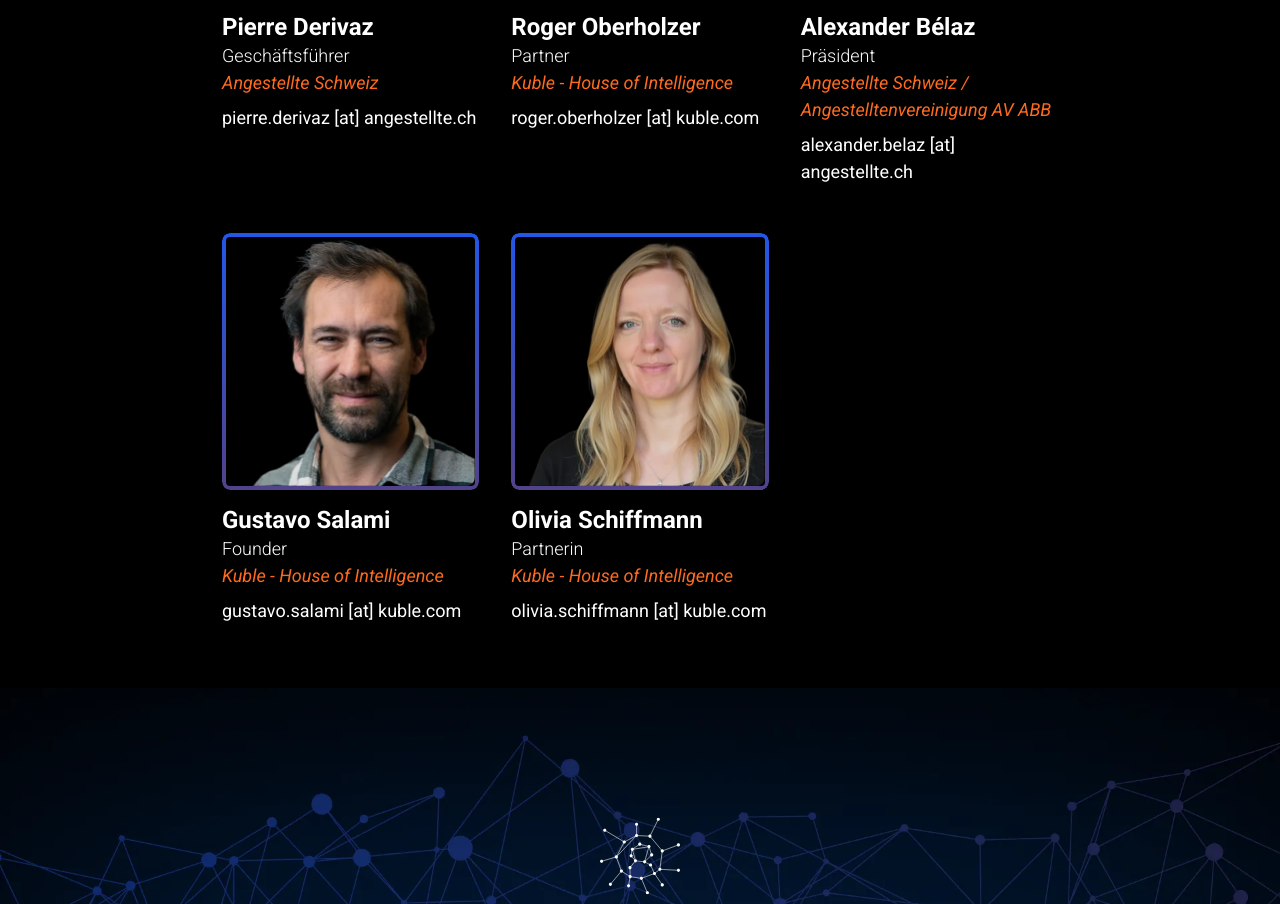
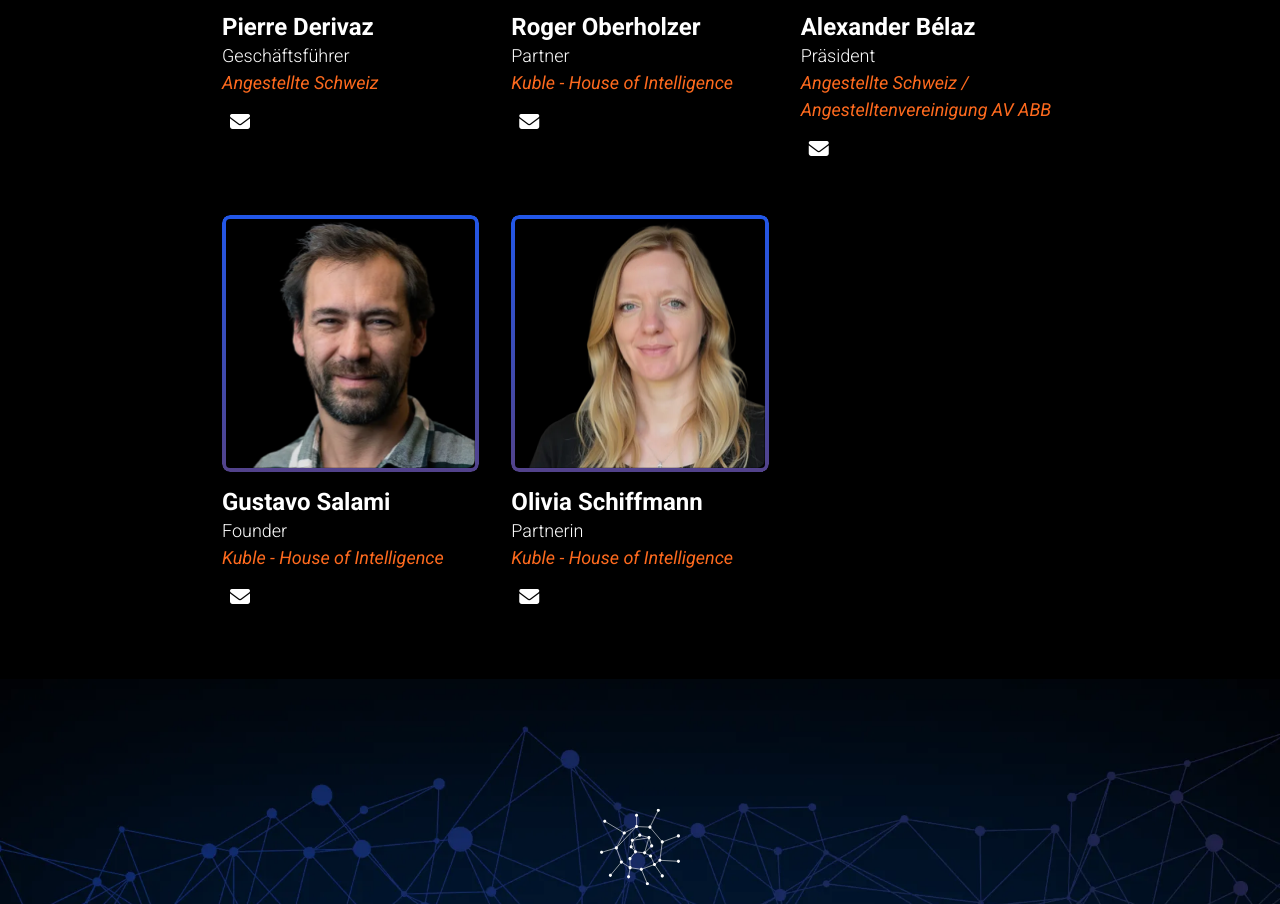
Before and after one commit to rogeroberholzer-kuble/einstAIn, a plain HTML site: page dist/de/organisation/index.html in a window 1280 px wide. Shown: the part 1638-2542 px from the top of the page. Drawn offline with Linux system fonts and the light colour scheme.

Commit message:
Organisation: E-Mail-Links der Initiant:innen als mailto, CSS neu erzeugt
Co-Authored-By: Claude Fable 5.2 <noreply@anthropic.com>
Claude-Session: https://claude.ai/code/session_016ojL2z7PEjeaYLcwXcivxm

```diff
--- a/dist/de/organisation/index.html
+++ b/dist/de/organisation/index.html
@@ -138,7 +138,7 @@
 <div class="field field--name-field-role">Geschäftsführer </div>
 <div class="field field--name-field-company">Angestellte Schweiz </div>
 <div class="social-links">
-<div class="field field--name-field-email"><span><span>pierre.derivaz</span> [at] <span>angestellte.ch</span></span></div>
+<div class="field field--name-field-email"><a class="spamspan" href="mailto:pierre.derivaz@angestellte.ch">pierre.derivaz@angestellte.ch</a></div>
 </div>
 </div>
 </article>
@@ -157,7 +157,7 @@
 <div class="field field--name-field-role">Partner </div>
 <div class="field field--name-field-company">Kuble - House of Intelligence</div>
 <div class="social-links">
-<div class="field field--name-field-email"><span><span>roger.oberholzer</span> [at] <span>kuble.com</span></span></div>
+<div class="field field--name-field-email"><a class="spamspan" href="mailto:roger.oberholzer@kuble.com">roger.oberholzer@kuble.com</a></div>
 </div>
 </div>
 </article>
@@ -176,7 +176,7 @@
 <div class="field field--name-field-role">Präsident</div>
 <div class="field field--name-field-company">Angestellte Schweiz / Angestelltenvereinigung AV ABB</div>
 <div class="social-links">
-<div class="field field--name-field-email"><span><span>alexander.belaz</span> [at] <span>angestellte.ch</span></span></div>
+<div class="field field--name-field-email"><a class="spamspan" href="mailto:alexander.belaz@angestellte.ch">alexander.belaz@angestellte.ch</a></div>
 </div>
 </div>
 </article>
@@ -195,7 +195,7 @@
 <div class="field field--name-field-role">Founder</div>
 <div class="field field--name-field-company">Kuble - House of Intelligence</div>
 <div class="social-links">
-<div class="field field--name-field-email"><span><span>gustavo.salami</span> [at] <span>kuble.com</span></span></div>
+<div class="field field--name-field-email"><a class="spamspan" href="mailto:gustavo.salami@kuble.com">gustavo.salami@kuble.com</a></div>
 </div>
 </div>
 </article>
@@ -214,7 +214,7 @@
 <div class="field field--name-field-role">Partnerin </div>
 <div class="field field--name-field-company">Kuble - House of Intelligence</div>
 <div class="social-links">
-<div class="field field--name-field-email"><span><span>olivia.schiffmann</span> [at] <span>kuble.com</span></span></div>
+<div class="field field--name-field-email"><a class="spamspan" href="mailto:olivia.schiffmann@kuble.com">olivia.schiffmann@kuble.com</a></div>
 </div>
 </div>
 </article>
```
Also changed, not shown: src/pages/de/organisation.html (+5 -5 lines).
